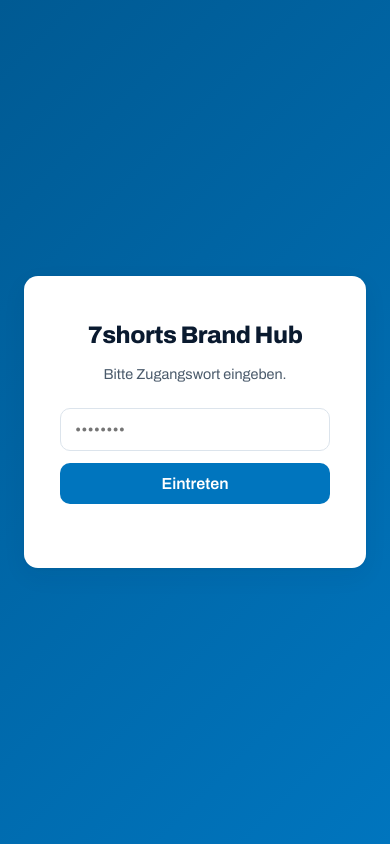
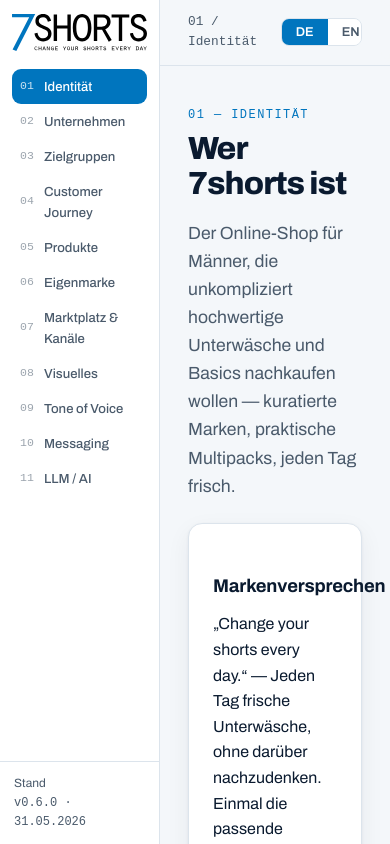
Before and after one commit to 7shorts/7shorts-brand, a plain HTML site: page index.html in a window 390 px wide. Shown: the top 844 px of the page. Drawn offline with Linux system fonts and the light colour scheme; a web font is replaced by a local one.

Commit message:
init: 7shorts brand hub v0.5.0

```diff
--- a/index.html
+++ b/index.html
@@ -46,31 +46,6 @@
     -webkit-font-smoothing: antialiased;
   }
 
-  /* ---------- Password overlay (clientseitig — KEIN echter Schutz) ---------- */
-  #gate {
-    position: fixed; inset: 0; z-index: 1000;
-    background: linear-gradient(135deg, var(--brand-dark), var(--brand));
-    display: flex; align-items: center; justify-content: center; padding: 24px;
-  }
-  #gate.hidden { display: none; }
-  .gate-card {
-    background: var(--surface); border-radius: var(--radius); box-shadow: var(--shadow);
-    padding: 40px 36px; width: 100%; max-width: 380px; text-align: center;
-  }
-  .gate-card h1 { font-family: var(--font-display); font-weight: 800; font-size: 1.5rem; letter-spacing: -.02em; }
-  .gate-card p { color: var(--ink-soft); font-size: .9rem; margin: 8px 0 22px; }
-  .gate-card input {
-    width: 100%; padding: 12px 14px; border: 1.5px solid var(--border); border-radius: 10px;
-    font-size: 1rem; font-family: var(--font-body); margin-bottom: 12px; outline: none;
-  }
-  .gate-card input:focus { border-color: var(--brand); }
-  .gate-card button {
-    width: 100%; padding: 12px; border: 0; border-radius: 10px; background: var(--brand);
-    color: #fff; font-weight: 600; font-size: 1rem; cursor: pointer; font-family: var(--font-body);
-  }
-  .gate-card button:hover { background: var(--brand-dark); }
-  .gate-err { color: var(--todo); font-size: .85rem; min-height: 1.2em; margin-top: 8px; }
-
   /* ---------- Layout ---------- */
   .app { display: flex; min-height: 100vh; }
 
@@ -81,12 +56,6 @@
   }
   .nav-brand { padding: 22px 22px 14px; }
   .nav-brand img { max-width: 150px; height: auto; display: block; }
-  .nav-brand .logo-fallback {
-    font-family: var(--font-display); font-weight: 800; font-size: 1.4rem; color: var(--brand);
-    letter-spacing: -.02em;
-  }
-  .nav-claim { font-size: .72rem; color: var(--ink-soft); text-transform: uppercase; letter-spacing: .08em; margin-top: 2px; }
-
   .nav-items { list-style: none; padding: 8px 12px; flex: 1; }
   .nav-items li a {
     display: flex; align-items: center; gap: 10px; padding: 9px 12px; border-radius: 9px;
@@ -175,37 +144,27 @@
     border-radius: 7px; padding: 5px 11px; font-size: .72rem; cursor: pointer; font-family: var(--font-body); font-weight: 600;
   }
 
-  .logo-preview { display: flex; align-items: center; gap: 18px; flex-wrap: wrap; padding: 18px; background: var(--brand-tint); border-radius: var(--radius); }
+  .logo-preview { display: flex; align-items: center; gap: 18px; flex-wrap: wrap; padding: 18px; background: var(--surface); border-radius: var(--radius); }
   .logo-preview img { max-height: 60px; }
 
   .note { font-size: .82rem; color: var(--ink-soft); border-left: 3px solid var(--border); padding-left: 12px; margin: 10px 0; }
 
-  /* mobile */
+  /* schmale Bildschirme — Sidebar bleibt linke Spalte, kein Dropdown/Hamburger */
+  .scrim { display: none; }
   @media (max-width: 880px) {
-    nav#sidebar {
-      position: fixed; left: 0; top: 0; transform: translateX(-100%); transition: transform .25s; z-index: 200;
-      box-shadow: 0 0 40px rgba(0,0,0,.2);
-    }
-    nav#sidebar.open { transform: none; }
-    .menu-btn { display: inline-flex; align-items: center; gap: 8px; border: 1.5px solid var(--border);
-      background: var(--surface); border-radius: 8px; padding: 6px 12px; cursor: pointer; font-weight: 600; font-size: .85rem; }
-    .scrim { display: none; position: fixed; inset: 0; background: rgba(10,26,47,.4); z-index: 150; }
-    .scrim.show { display: block; }
+    nav#sidebar { width: 210px; }
+  }
+  @media (max-width: 500px) {
+    nav#sidebar { width: 160px; }
+    .nav-items li a { padding: 7px 8px; font-size: .82rem; gap: 6px; }
+    .nav-items li.sub a { padding-left: 18px; }
+    .nav-brand { padding: 14px 12px 10px; }
+    .nav-footer { padding: 12px 14px; }
   }
 </style>
 </head>
 <body>
 
-<!-- ============ PASSWORT-OVERLAY (clientseitig — siehe README/Playbook §8) ============ -->
-<div id="gate">
-  <div class="gate-card">
-    <h1>7shorts Brand Hub</h1>
-    <p data-de="Bitte Zugangswort eingeben." data-en="Please enter the access word.">Bitte Zugangswort eingeben.</p>
-    <input type="password" id="pw" autocomplete="off" placeholder="••••••••" onkeydown="if(event.key==='Enter')checkPw()">
-    <button onclick="checkPw()" data-de="Eintreten" data-en="Enter">Eintreten</button>
-    <div class="gate-err" id="pwErr"></div>
-  </div>
-</div>
 
 <div class="scrim" id="scrim" onclick="toggleNav()"></div>
 
@@ -213,15 +172,12 @@
   <!-- ============ SIDEBAR ============ -->
   <nav id="sidebar">
     <div class="nav-brand">
-      <!-- Logo: liegt es lokal unter assets/logo/, hier referenzieren. Solange nicht im Repo:
-           Fallback-Schriftzug. (Asset-Beschaffung siehe README.) -->
-      <div class="logo-fallback">7shorts<span style="color:var(--ink)">.com</span></div>
-      <div class="nav-claim" data-de="Change your shorts every day" data-en="Change your shorts every day">Change your shorts every day</div>
+      <img src="assets/logo/7shorts-logo.svg" alt="7shorts — change your shorts every day">
     </div>
     <ul class="nav-items" id="navItems"></ul>
     <div class="nav-footer">
       <div data-de="Stand" data-en="Version">Stand</div>
-      <div class="ver" id="verLabel">v0.1.0 · 31.05.2026</div>
+      <div class="ver" id="verLabel">v0.6.0 · 31.05.2026</div>
     </div>
   </nav>
 
@@ -421,7 +377,7 @@
         <div class="card">
           <h3>Logo <span class="tag fact">Fakt</span></h3>
           <div class="logo-preview">
-            <div class="logo-fallback" style="font-size:2rem">7shorts<span style="color:var(--ink)">.com</span></div>
+            <img src="assets/logo/7shorts-logo.svg" alt="7shorts Logo">
           </div>
           <p class="note" data-de="Logo-Dateien (SVG mit Claim, Favicon SVG, PNG) liegen auf 7shorts.com. Zum Einbinden lokal herunterladen und unter assets/logo/ ablegen (siehe README §Assets)." data-en="Logo files (SVG with claim, favicon SVG, PNG) are on 7shorts.com. To embed, download locally and place under assets/logo/ (see README §Assets).">Logo-Dateien liegen auf 7shorts.com. Zum Einbinden lokal herunterladen und unter assets/logo/ ablegen (siehe README). <span class="tag todo">TODO</span></p>
         </div>
@@ -590,14 +546,6 @@
     const b = document.querySelector('.copy-btn'); const o=b.textContent; b.textContent='✓'; setTimeout(()=>b.textContent=o,1200);
   }
 
-  /* ---- Passwort (clientseitig, KEIN echter Schutz — vor Auslieferung klären) ---- */
-  const ACCESS_WORD = '7shorts'; // TODO: ändern + echten Schutz davorschalten (siehe README)
-  function checkPw(){
-    const v = document.getElementById('pw').value.trim().toLowerCase();
-    if (v === ACCESS_WORD){ document.getElementById('gate').classList.add('hidden'); }
-    else { document.getElementById('pwErr').textContent = (lang==='de'?'Falsches Wort.':'Wrong word.'); }
-  }
-
   buildNav();
   go('sec-identitaet');
 </script>
```
Also changed, not shown: assets/logo/7shorts-logo.svg (added), 1 other file.
